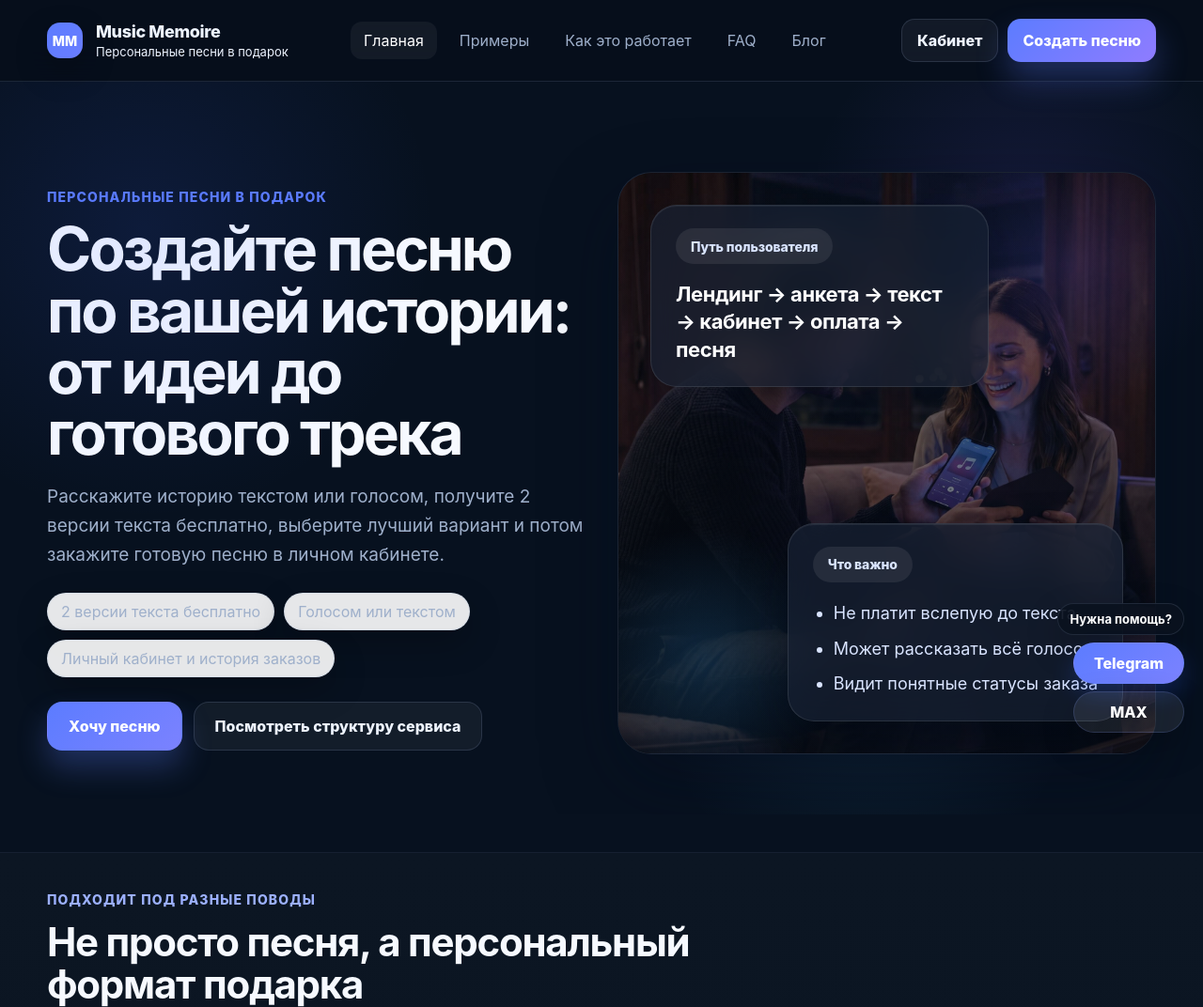
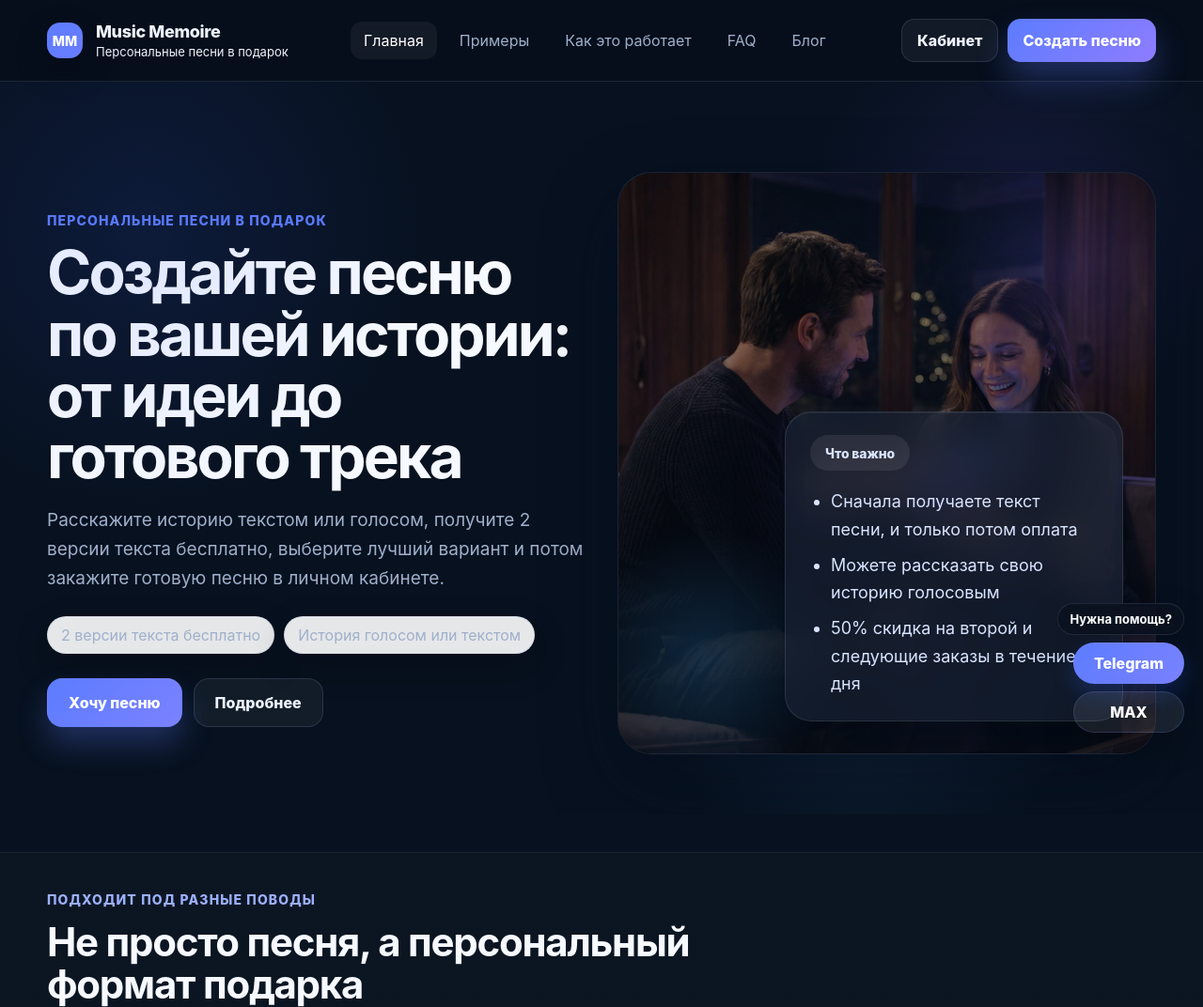
Before and after one commit to mikhailantonovdigital-dev/musicmemoire-web, a FastAPI app: page / in a window 1280 px wide. Shown: the top 1072 px of the page at 94% size. Run offline with FastAPI, Linux system fonts and the light colour scheme; parts of the project's set-up code (start-up, migrations or seed data) failed here and were passed over; some libraries are stand-ins or nearby versions.

Commit message:
Update home.html

```diff
--- a/app/templates/public/home.html
+++ b/app/templates/public/home.html
@@ -14,13 +14,12 @@
 
       <div class="hero-points">
         <span>2 версии текста бесплатно</span>
-        <span>Голосом или текстом</span>
-        <span>Личный кабинет и история заказов</span>
+        <span>История голосом или текстом</span>
       </div>
 
-      <div class="hero-actions">
-        <a class="btn btn-primary" href="/questionnaire/">Хочу песню</a>
-        <a class="btn btn-secondary" href="#portfolio">Посмотреть структуру сервиса</a>
+      <div class="hero-actions hero-actions-xl">
+        <a class="btn btn-primary btn-hero-xl" href="/questionnaire/">Хочу песню</a>
+        <a class="btn btn-secondary btn-hero-xl" href="#portfolio">Подробнее</a>
       </div>
     </div>
 
@@ -28,17 +27,12 @@
       <div class="hero-photo-card">
         <div class="hero-photo-image" aria-hidden="true"></div>
 
-        <article class="hero-overlay-card hero-overlay-card-top">
-          <div class="hero-overlay-badge">Путь пользователя</div>
-          <strong>Лендинг → анкета → текст → кабинет → оплата → песня</strong>
-        </article>
-
         <article class="hero-overlay-card hero-overlay-card-bottom">
           <div class="hero-overlay-badge">Что важно</div>
           <ul class="hero-overlay-list">
-            <li>Не платит вслепую до текста</li>
-            <li>Может рассказать всё голосом</li>
-            <li>Видит понятные статусы заказа</li>
+            <li>Сначала получаете текст песни, и только потом оплата</li>
+            <li>Можете рассказать свою историю голосовым</li>
+            <li>50% скидка на второй и следующие заказы в течение дня</li>
           </ul>
         </article>
       </div>
```
